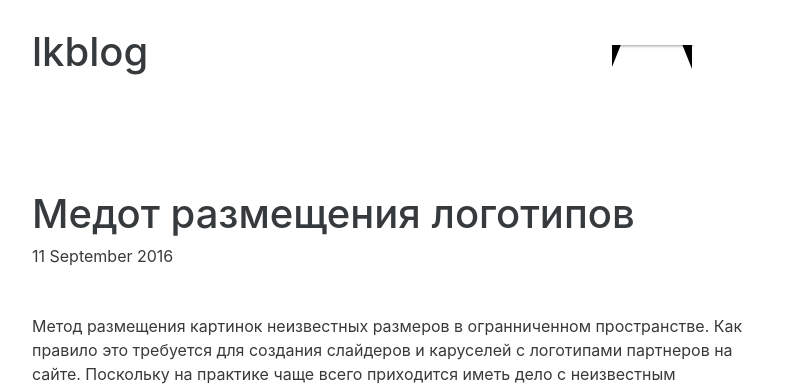
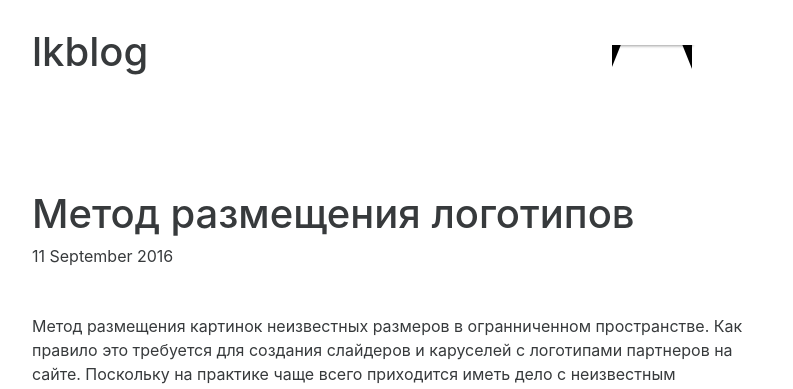
Before and after one commit to deeppines/deeppines.github.io, a Jekyll site: the page built from _posts/2016-09-11-random-logos.markdown, in a window 1280 px wide and 900 px high. Shown: the top 389 px of the window, without its empty margins (243-1036 px from the left). Built offline with Jekyll 4.4.1, drawn with Linux system fonts in a browser that asks for light colours; comment, search, counter and statistics services are not loaded; some of the changed lines change nothing that is shown; some of the changed text lies outside the part shown.

Commit message:
fix grammar post

```diff
--- a/_posts/2016-09-11-random-logos.markdown
+++ b/_posts/2016-09-11-random-logos.markdown
@@ -1,6 +1,6 @@
 ---
 layout: post
-title:  "Медот размещения логотипов"
+title:  "Метод размещения логотипов"
 date:   2016-09-11
 categories: css
 ---
@@ -66,5 +66,10 @@ categories: css
 ### Что получилось
 Обратите внимание на исходные размеры логотипов.
 
+1. 440x433
+2. 2000x1000
+3. 3440x3109
+4. 2272x1704
+
 <p data-height="484" data-theme-id="dark" data-slug-hash="BLoPRA" data-default-tab="css,result" data-user="lucaskane" data-embed-version="2" class="codepen">See the Pen <a href="http://codepen.io/lucaskane/pen/BLoPRA/">Random Logos</a> by Lucas Kane (<a href="http://codepen.io/lucaskane">@lucaskane</a>) on <a href="http://codepen.io">CodePen</a>.</p>
 <script async src="//assets.codepen.io/assets/embed/ei.js"></script>
```
